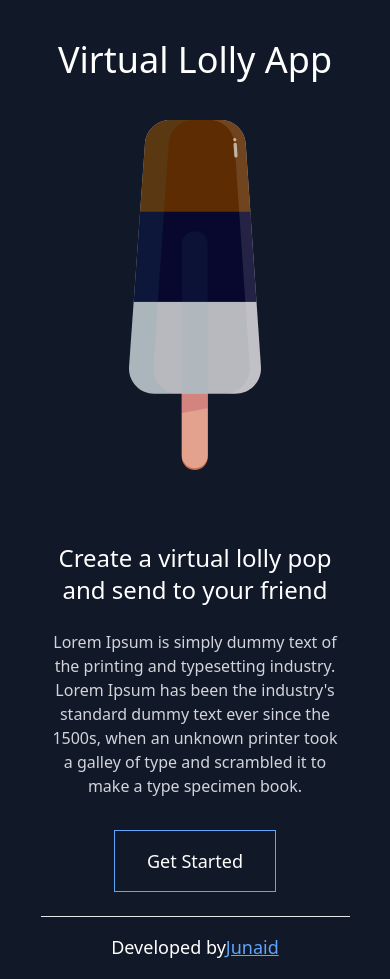
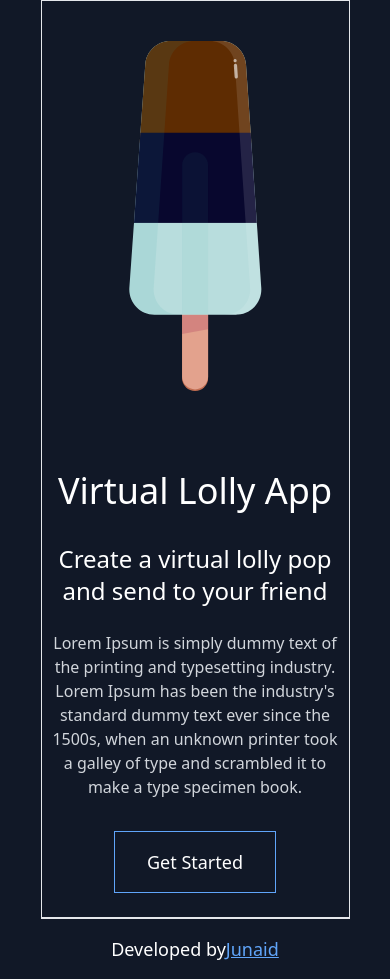
Before and after one commit to developer-junaid/Virtual-Lolly-JAMStack, a Gatsby site: page / in a window 390 px wide. Built offline with nearby package versions, Linux system fonts and the light colour scheme; Gatsby itself is replaced by a stand-in of ours.

Commit message:
made lolly responsive

```diff
--- a/src/components/Landing/index.js
+++ b/src/components/Landing/index.js
@@ -11,14 +11,24 @@
 export default function Landing() {
   return (
     <Layout>
-      <h1 className="text-4xl lg:text-5xl  text-white font-medium mt-10">
+      <div className="lg:w-2/5 flex items-center justify-center">
+        <Lolly
+          className="mx-auto m-10"
+          top={"#5e2c02"}
+          middle={"#08072e"}
+          bottom={"#b8dddd"}
+        />
+      </div>
+
+      <div className="lg:w-3/5 lg:flex lg:flex-col lg:justify-center items-start">
+        <h1 className="text-4xl lg:text-5xl text-white font-medium mt-10">
           Virtual Lolly App
         </h1>
-      <Lolly top={"#5e2c02"} middle={"#08072e"} bottom={"#b8b8bf"} />
+
         <h2 className="text-white text-2xl mt-8">
           Create a virtual lolly pop and send to your friend
         </h2>
-      <p className="text-base mt-4 p-2 text-gray-300">
+        <p className="text-base lg:text-left mt-4 p-2 lg:px-0 text-gray-300">
           Lorem Ipsum is simply dummy text of the printing and typesetting
           industry. Lorem Ipsum has been the industry's standard dummy text ever
           since the 1500s, when an unknown printer took a galley of type and
@@ -26,10 +36,11 @@
         </p>
         <Link
           to={"/create-lolly"}
-        className="my-6 px-8 py-4 inline-block border border-blue-400 font-medium text-lg text-white hover:bg-blue-400 hover:bg-opacity-90 transition duration-500"
+          className="my-6 px-8 py-4 lg:w-1/2 inline-block border border-blue-400 font-medium text-lg text-white hover:bg-blue-400 hover:bg-opacity-90 transition duration-500"
         >
           Get Started
         </Link>
+      </div>
     </Layout>
   )
 }
--- a/src/components/Layout/index.js
+++ b/src/components/Layout/index.js
@@ -6,7 +6,6 @@
 
 // Footer
 import Footer from "../Footer"
-import Lolly from "../Lolly"
 
 // Layout
 const Layout = ({ children }) => {
@@ -18,7 +17,9 @@
         <link rel="icon" href={titleIcon} />
         <link rel="canonical" href="#" />
       </Helmet>
-      {children}
+      <div className="w-full lg:h-90v border flex flex-col lg:flex-row-reverse">
+        {children}
+      </div>
       <Footer />
     </div>
   )
--- a/src/components/Lolly/index.js
+++ b/src/components/Lolly/index.js
@@ -1,10 +1,25 @@
-import React from "react"
+import React, { useState, useEffect } from "react"
+import useWindowSize from "./use-window-size"
 
-const Lolly = ({ className, width, height, top, middle, bottom }) => {
+// Lolly
+const Lolly = ({ className, style, top, middle, bottom }) => {
+  const [lollyHeight, setLollyHeight] = useState(350)
+  let width = useWindowSize().width
+
+  useEffect(() => {
+    if (width > 1023) {
+      setLollyHeight(500)
+    } else {
+      setLollyHeight(350)
+    }
+  }, [width])
+
+  // Return
   return (
     <svg
+      style={style}
       className={className || "mx-auto my-10"}
-      height={height || 350}
+      height={lollyHeight}
       width={width}
       viewBox="0 0 163 431"
       version="1.1"
--- /dev/null
+++ b/src/components/Lolly/use-window-size.js
@@ -0,0 +1,32 @@
+import { useState, useEffect } from "react"
+
+export default function useWindowSize() {
+  // Initialize state with undefined width/height so server and client renders match
+  // Learn more here: https://joshwcomeau.com/react/the-perils-of-rehydration/
+  const [windowSize, setWindowSize] = useState({
+    width: undefined,
+    height: undefined,
+  })
+
+  useEffect(() => {
+    // Handler to call on window resize
+    function handleResize() {
+      // Set window width/height to state
+      setWindowSize({
+        width: window.innerWidth,
+        height: window.innerHeight,
+      })
+    }
+
+    // Add event listener
+    window.addEventListener("resize", handleResize)
+
+    // Call handler right away so state gets updated with initial window size
+    handleResize()
+
+    // Remove event listener on cleanup
+    return () => window.removeEventListener("resize", handleResize)
+  }, []) // Empty array ensures that effect is only run on mount
+
+  return windowSize
+}
--- a/tailwind.config.js
+++ b/tailwind.config.js
@@ -3,6 +3,18 @@
   darkMode: false, // or 'media' or 'class'
   theme: {
     extend: {},
+    height: {
+      "10v": "10vh",
+      "20v": "20vh",
+      "30v": "30vh",
+      "40v": "40vh",
+      "50v": "50vh",
+      "60v": "60vh",
+      "70v": "70vh",
+      "80v": "80vh",
+      "90v": "90vh",
+      "100v": "100vh",
+    },
   },
   variants: {
     extend: {},
```
Lines whose indentation alone changed are shown as unchanged.
